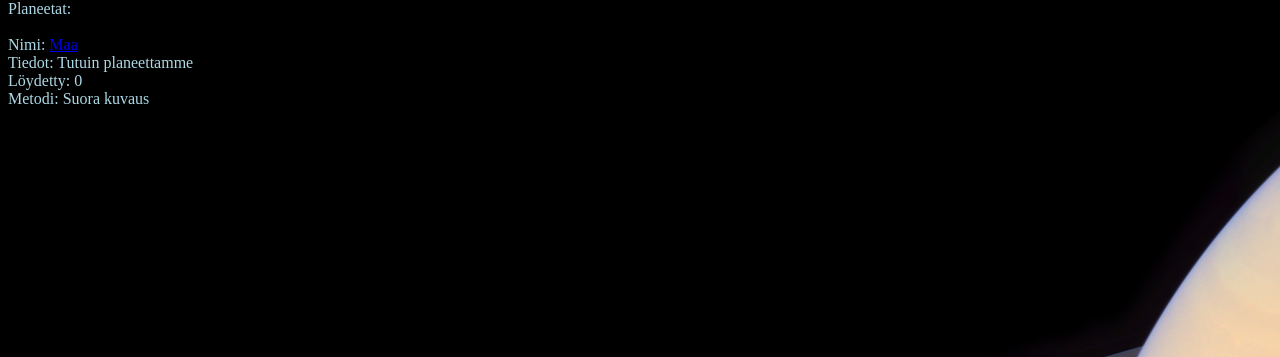
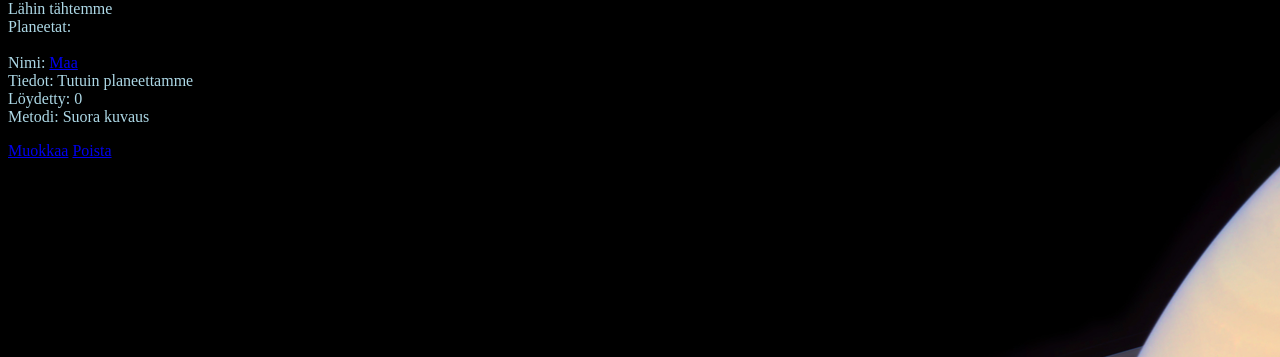
Before and after one commit to rassegit3/tikawe, a Flask app: page /star/1 in a window 1280 px wide. Shown: the part 98-455 px from the top of the page. Run offline with Flask 3, Linux system fonts and the light colour scheme; data comes from the database, SQL or seed files in the repository.

Commit message:
added description of star not showing

```diff
--- a/templates/star.html
+++ b/templates/star.html
@@ -26,6 +26,7 @@
 
         <li><a href="/modify">Muokkaa planeettoja</a></li>
 
+
         <li><a href="/ownpage">Omat sivut</a></li>
         <li><a href="/planets">Kaikki kohteet</a></li>
         <li><a href="/logout">Kirjaudu ulos</a></li>
@@ -38,6 +39,9 @@
 
 
   <div class="content">
+
+    {{star.content}}
+    <br>
 
     Planeetat:
 
@@ -60,16 +64,18 @@
     <br>
 
 
-    {% if planet.user_id == session.user_id %}
+
+
+    {% endfor %}
+
+
+    {% if star.user_id == session.user_id %}
     <p>
-      <a href="/edit/{{ planet.id }}">Muokkaa</a>
-      <a href="/remove/{{ planet.id }}">Poista</a>
+      <a href="/edit/{{ star.id }}">Muokkaa</a>
+      <a href="/removestar/{{ star.id }}">Poista</a>
     </p>
     {% endif %}
     <br>
-
-    {% endfor %}
-
 
   </div>
 
```
